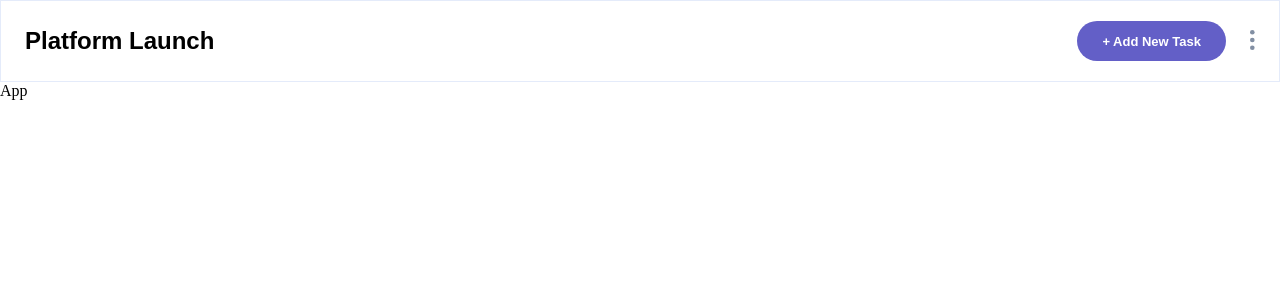
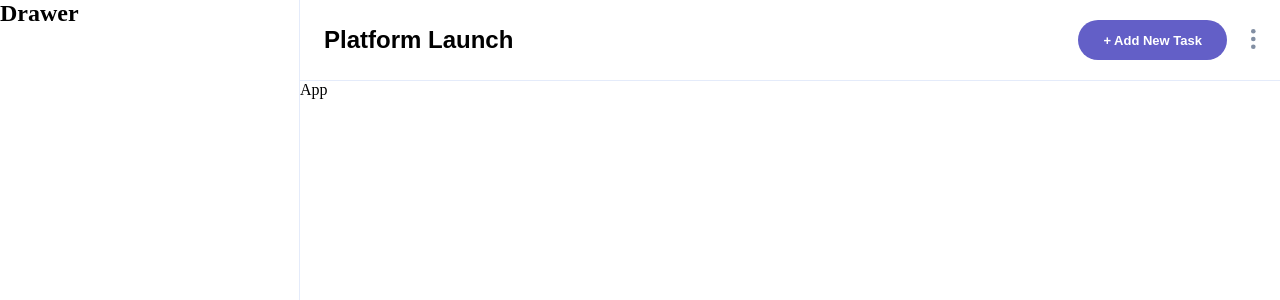
Before and after one commit to renras/kanban-task-management-web-app, a React (Create React App) app: page / in a window 1280 px wide. Shown: the top 300 px of the page. Built offline with nearby package versions, Linux system fonts and the light colour scheme.

Commit message:
initialize drawer

```diff
--- /dev/null
+++ b/src/components/Drawer/Drawer.module.scss
@@ -0,0 +1,5 @@
+@use "../../styles/variables" as *;
+
+.drawer {
+  border-right: $border;
+}
--- /dev/null
+++ b/src/components/Drawer/Drawer.tsx
@@ -0,0 +1,15 @@
+import styles from "./Drawer.module.scss";
+
+interface Props {
+  className?: string;
+}
+
+const Drawer = ({ className }: Props) => {
+  return (
+    <aside className={`${styles.drawer} ${className}`}>
+      <h1>Drawer</h1>
+    </aside>
+  );
+};
+
+export default Drawer;
--- a/src/components/Layout/Layout.module.scss
+++ b/src/components/Layout/Layout.module.scss
@@ -1,12 +1,27 @@
 @use "../../styles/typography";
 @use "../../styles/variables" as *;
 
+$drawer-width: 300px;
+
+.container {
+  height: 100vh;
+}
+
+.drawer {
+  position: fixed;
+  left: 0;
+  top: 0;
+  bottom: 0;
+  width: $drawer-width;
+}
+
 .header {
+  margin-left: $drawer-width;
   border: 1px;
   display: flex;
   align-items: center;
   padding: 20px 24px;
-  border: 0.1px solid $lines-light;
+  border-bottom: 0.1px solid $lines-light;
 }
 
 .heading {
@@ -17,3 +32,7 @@
 .menu {
   margin-left: 24px;
 }
+
+.main {
+  margin-left: $drawer-width;
+}
--- a/src/components/Layout/Layout.tsx
+++ b/src/components/Layout/Layout.tsx
@@ -4,6 +4,7 @@ import Button from "../elements/Button/Button";
 import MenuIcon from "../../assets/icon-vertical-ellipsis.svg";
 import Modal from "../Modal/Modal";
 import AddTask from "../AddTask/AddTask";
+import Drawer from "../Drawer/Drawer";
 
 interface Props {
   children: ReactNode;
@@ -13,7 +14,8 @@ const Layout = ({ children }: Props) => {
   const [isAddingTask, setIsAddingTask] = useState(false);
 
   return (
-    <div>
+    <div className={styles.container}>
+      <Drawer className={styles.drawer} />
       <header className={styles.header}>
         <h1 className={styles.heading}>Platform Launch</h1>
         <Button onClick={() => setIsAddingTask(true)}>+ Add New Task</Button>
@@ -21,7 +23,7 @@ const Layout = ({ children }: Props) => {
           <img src={MenuIcon} alt="menu" />
         </button>
       </header>
-      <main>{children}</main>
+      <main className={styles.main}>{children}</main>
       {isAddingTask && (
         <Modal onClose={() => setIsAddingTask(false)}>
           <AddTask />
```
Also changed, not shown: src/components/AddTask/AddTask.tsx (+7 -0 lines).
